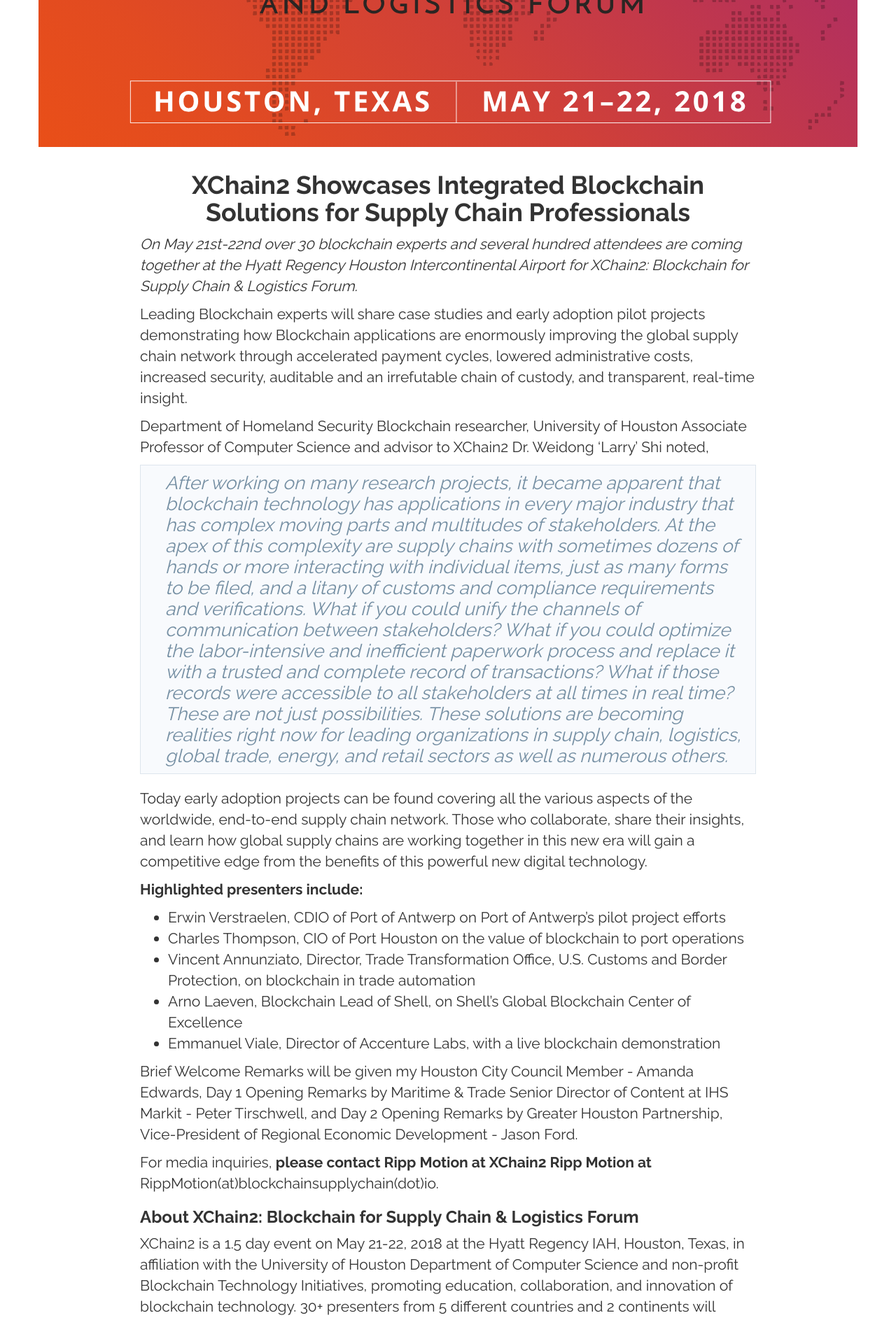
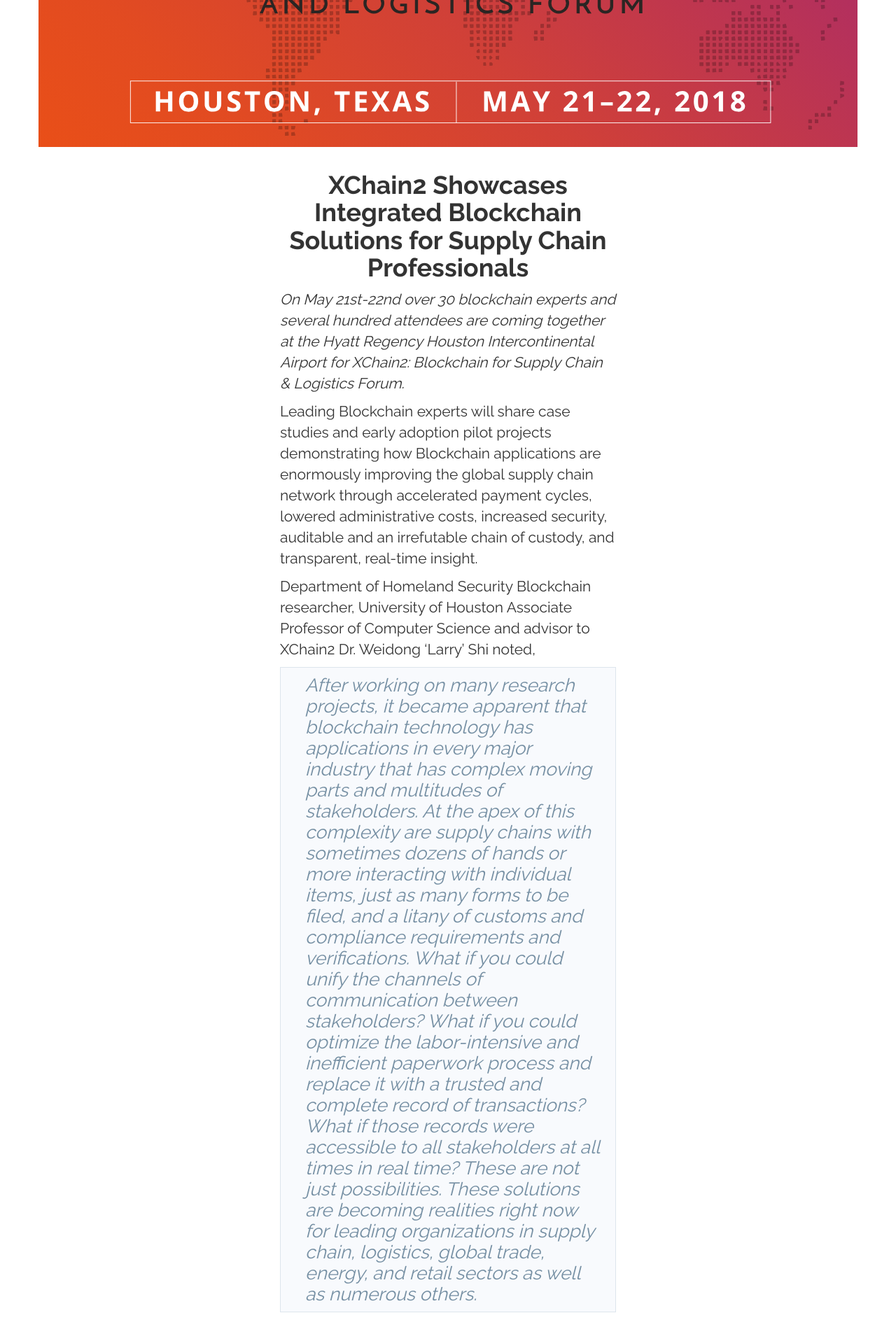
Before and after one commit to gnawalishyam/jekyll, a Jekyll site: the page landing.html, which Jekyll copies as it is, in a window 1280 px wide. Shown: the part 491-2377 px from the top of the page at 70% size. Built offline with Jekyll 4.4.1, drawn with Linux system fonts in a browser that asks for light colours; some web fonts are replaced.

Commit message:
correcting landing page for screen size 1300px

```diff
--- a/landing.html
+++ b/landing.html
@@ -76,8 +76,8 @@
 		/* Large laptops and desktops */
 		@media only screen and (min-width: 1200px) {
 			#main_body{
-				padding-left: 200px;
-				padding-right: 200px;
+				padding-left: 400px;
+				padding-right: 400px;
 			}
 		}
 
```
